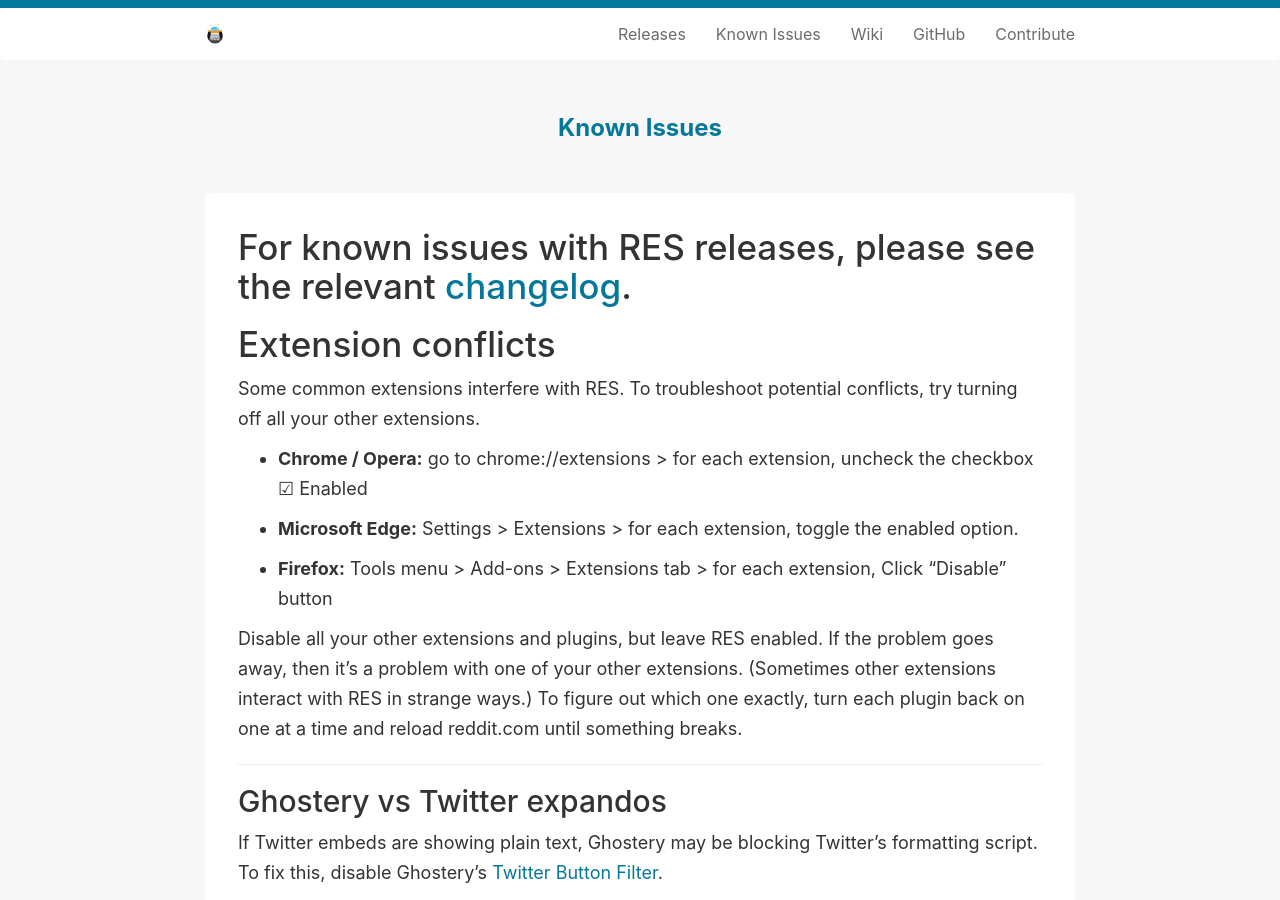
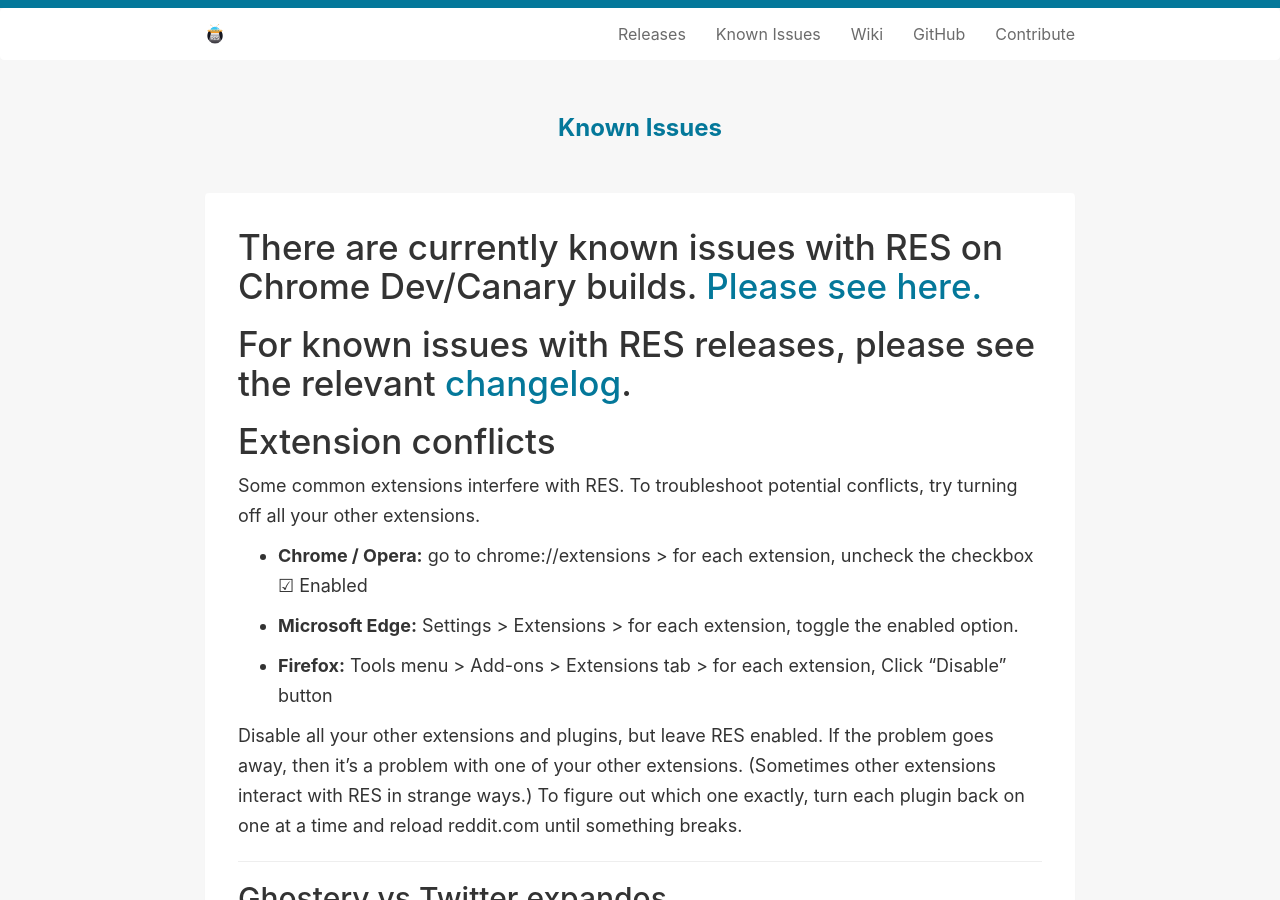
Before and after one commit to Reddit-Enhancement-Suite/Reddit-Enhancement-Suite.github.io, a Jekyll site: the page built from knownissues.md, in a window 1280 px wide and 900 px high. Built offline with Jekyll 4.4.1, drawn with Linux system fonts in a browser that asks for light colours.

Commit message:
Update knownissues.md

```diff
--- a/knownissues.md
+++ b/knownissues.md
@@ -2,6 +2,8 @@
 layout: knownissues
 title: Known Issues
 ---
+
+# There are currently known issues with RES on Chrome Dev/Canary builds. [Please see here.](https://www.reddit.com/r/RESissues/comments/7bp5hn/running_chrome_devcanary_builds_and_having_issues/)
 
 # For known issues with RES releases, please see the relevant [changelog](https://redditenhancementsuite.com/releases/).
 
```
